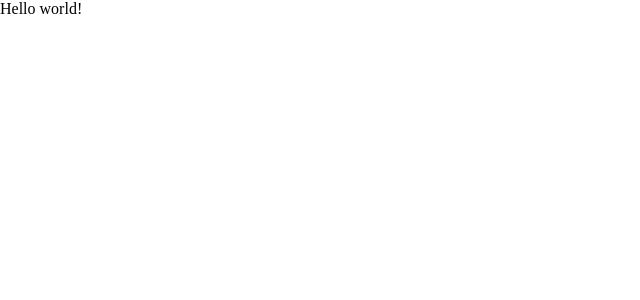
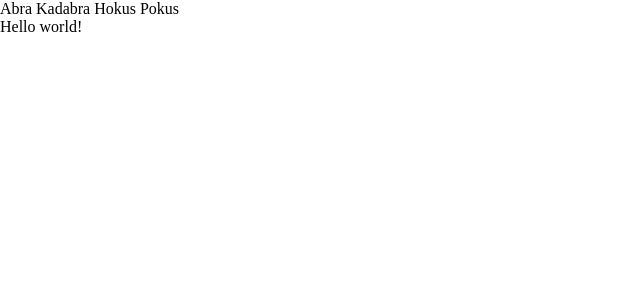
Before and after one commit to Lizon57/splendorGame, a React (Create React App) app: page /game/gameI0001 in a window 1280 px wide. Shown: the top 300 px of the page, without its empty margins (0-640 px from the left). Built offline with nearby package versions, Linux system fonts and the light colour scheme.

Commit message:
Init dev cmp to easy log user

```diff
--- /dev/null
+++ b/src/cmps/dev-logics/user/UserLog.jsx
@@ -0,0 +1,34 @@
+import { useDispatch, useSelector } from 'react-redux'
+
+import { userDB } from '../../../data/userDB'
+import { userService } from '../../../services/userService'
+
+
+export const UserLog = () => {
+    // CMP data
+    const { user: loggedUser } = useSelector(state => state.userModule)
+    const dispatch = useDispatch()
+
+
+    // CMP functions
+    const onLogUser = async id => {
+        try {
+            const user = await userService.getById(id)
+            dispatch({ type: 'SET_USER', payload: user })
+        }
+        catch (_err) {
+            console.log(_err)
+        }
+    }
+
+
+    // CMP render
+    return (
+        <div>
+            {loggedUser._id && <span>Logged: {loggedUser.name.display} |</span>}
+
+            {userDB.map(user => (
+                <span key={user._id} onClick={() => onLogUser(user._id)}> {user.name.display} </span>))}
+        </div>
+    )
+}
--- a/src/data/userDB.js
+++ b/src/data/userDB.js
@@ -1,6 +1,6 @@
 export const userDB = [
     {
-        userId: 'userI0001',
+        _id: 'userI0001',
 
         avatarUrl: 'https://robohash.org/Abra Kadabra?set=set2',
         name: {
@@ -12,13 +12,13 @@ export const userDB = [
         point: 100
     },
     {
-        userId: 'userI0002',
+        _id: 'userI0002',
 
         avatarUrl: 'https://robohash.org/Hokus Pokus?set=set2',
         name: {
             first: 'Klara',
             last: 'Mizrahi',
-            display: 'Abra Kadabra'
+            display: 'Hokus Pokus'
         },
 
         point: 120
--- a/src/pages/Game.js
+++ b/src/pages/Game.js
@@ -3,6 +3,8 @@ import { useDispatch } from 'react-redux'
 import { useParams } from 'react-router'
 
 import { gameService } from '../services/gameService'
+
+import { UserLog } from '../cmps/dev-logics/user/UserLog'
 
 
 export const Game = () => {
@@ -38,8 +40,12 @@ export const Game = () => {
 
     // CMP render
     return (
-        <div>
-            Hello world!
-        </div>
+        <>
+            <UserLog />
+
+            <div>
+                Hello world!
+            </div>
+        </>
     )
 }
--- a/src/store/reducers/user.js
+++ b/src/store/reducers/user.js
@@ -6,7 +6,7 @@ const initialState = {
 export function user(state = initialState, action) {
     switch (action.type) {
         case 'SET_USER':
-            return { ...state, game: action.payload }
+            return { ...state, user: action.payload }
 
         default: return state
     }
```
